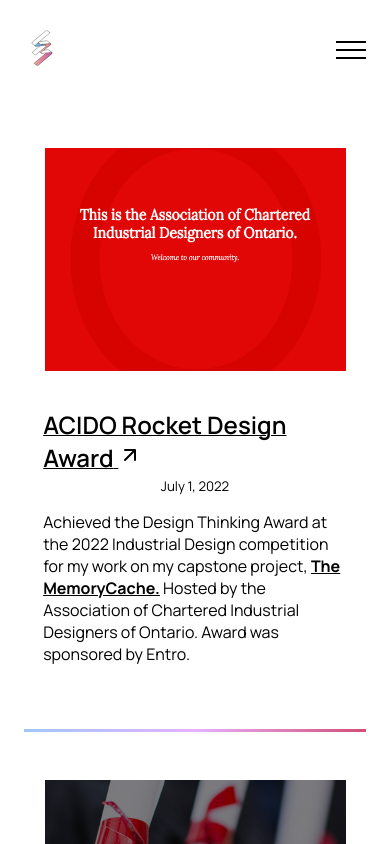
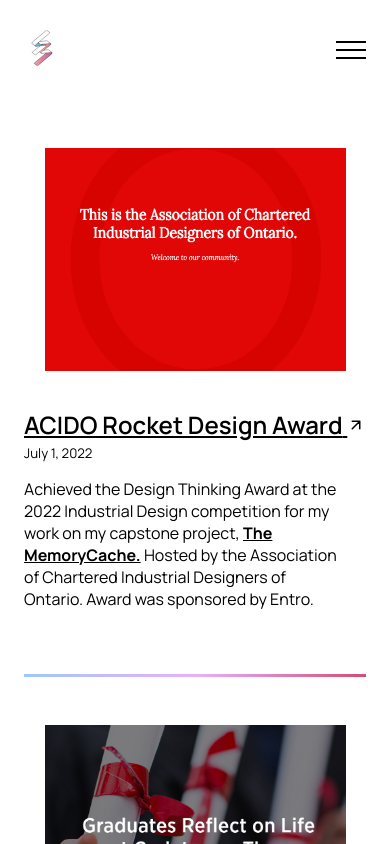
Before and after one commit to Elimists/sash-portfolio, a Next.js app: page /featured in a window 390 px wide. Shown: the top 844 px of the page. Built offline with nearby package versions, Linux system fonts and the light colour scheme.

Commit message:
Changed styling for featured componenet
For the mobile view

```diff
--- a/components/pages/featured/FeaturedComponent.js
+++ b/components/pages/featured/FeaturedComponent.js
@@ -92,7 +92,7 @@ const FractionalComponent = ({featured}) => {
             >
             <div className={styles.text_div}>
                 <h1><a target="_href" href={featured.link}>{featured.title} <LinkArrow/></a></h1>
-                <h5>{featured.date}</h5>
+                <h5 className={styles.date}>{featured.date}</h5>
                 {featured.description}
             </div>
             <div className={styles.image_div}>
@@ -123,8 +123,8 @@ function LinkArrow() {
     return (
       <svg
         xmlns="http://www.w3.org/2000/svg"
-        width="24"
-        height="24"
+        width="18"
+        height="18"
         fill="none"
         viewBox="0 0 24 24"
       >
--- a/styles/components/FeaturedComponent.module.css
+++ b/styles/components/FeaturedComponent.module.css
@@ -16,22 +16,16 @@
     margin: 0;
     margin-bottom: 0.2rem;
     text-decoration-line: underline;
-    text-decoration-thickness: 0.1px;
     text-align: start;
-    padding-left: 1.2rem;
-    padding-right: 1.2rem;
 }
 
-.text_div > h5{
+.date{
     margin: 0;
     font-weight: 400;
-    padding-left: 1.2rem;
-    padding-right: 1.2rem;
 }
 
 .text_div > p {
     text-align: start;
-    padding-left: 1.2rem;
     padding-right: 1.2rem;
 }
 
@@ -66,4 +60,8 @@
         justify-content: center;
     }
 
+    .text_div > h5{
+        text-align: left;
+    }
+
 }
```
